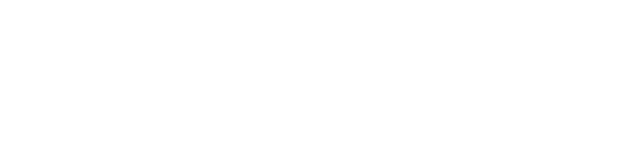
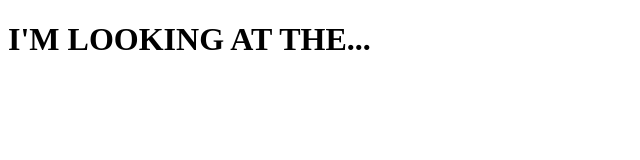
Before and after one commit to NIRVANAGANG/RPS, a plain HTML site: page index.html in a window 1280 px wide. Shown: the whole page, without its empty margins (0-640 px from the left). Drawn offline with Linux system fonts and the light colour scheme.

Commit message:
GOT BACK

```diff
--- a/index.html
+++ b/index.html
@@ -6,6 +6,7 @@
     <title>Document</title>
   </head>
   <body>
+    <h1>I'M LOOKING AT THE...</h1>
     <script src="./script.js"></script>
   </body>
 </html>
```
